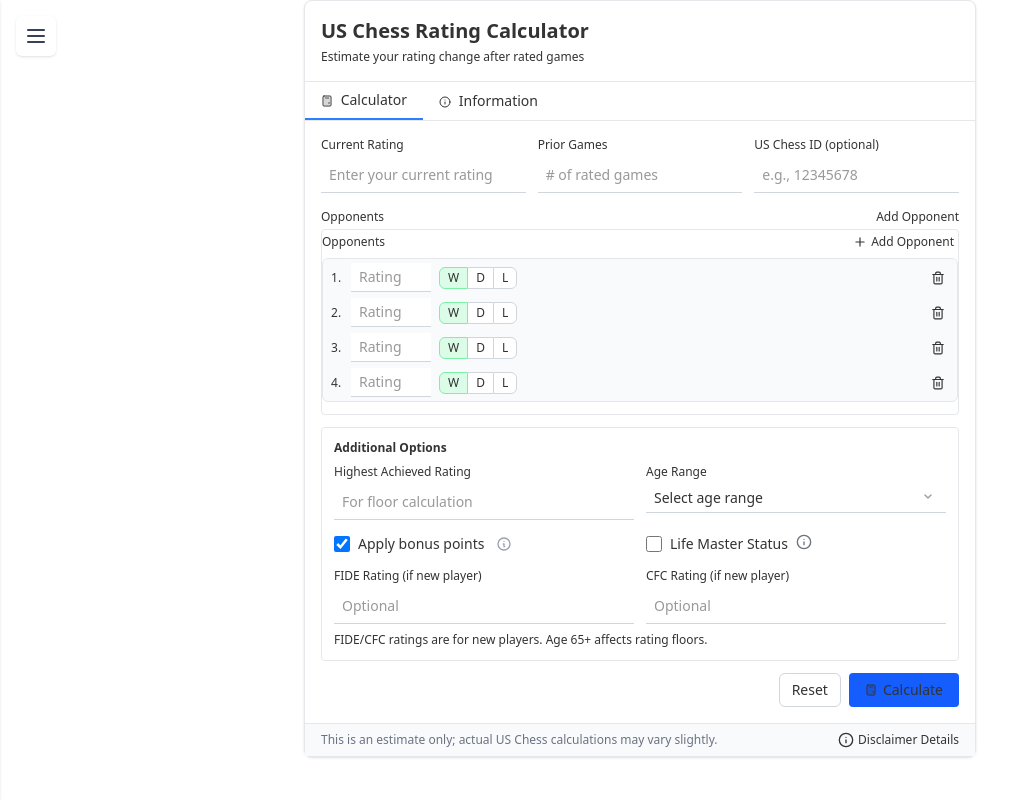
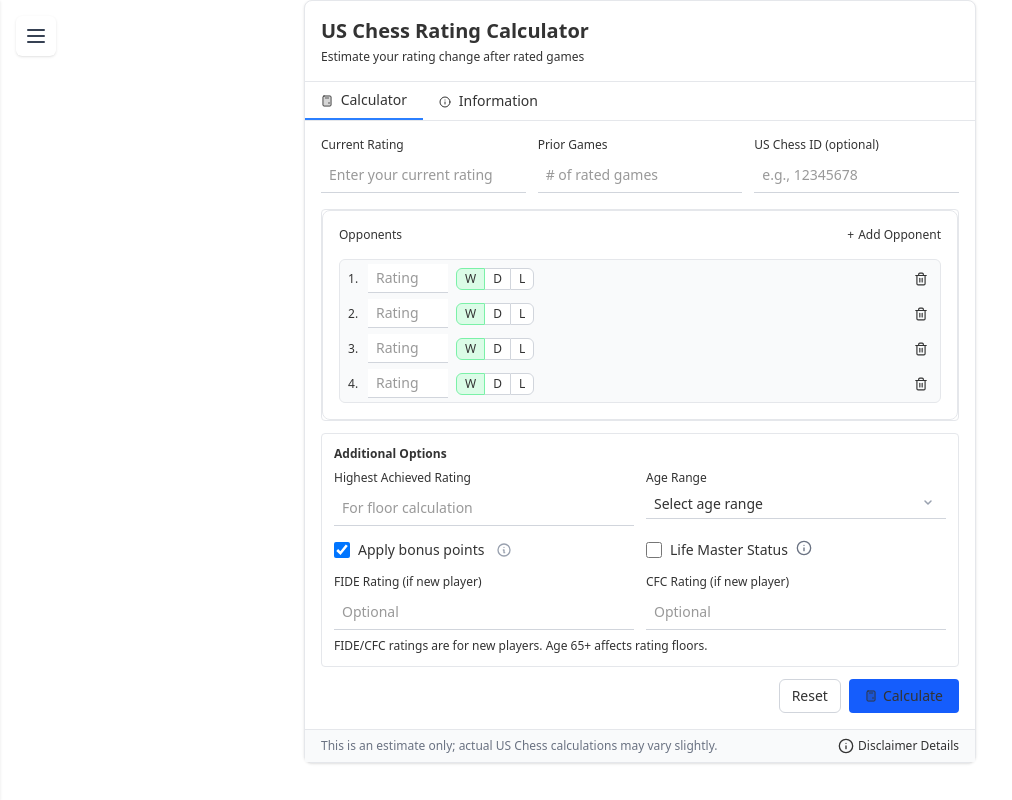
Before and after one commit to KalyanAbbaraju/chess-rating, a Next.js app: page /uschess-rating-estimator in a window 1280 px wide. Shown: the top 800 px of the page, without its empty margins (0-1012 px from the left). Built offline with nearby package versions, Linux system fonts and the light colour scheme; no server answers.

Commit message:
Fixed uschess page

```diff
--- a/src/components/shared/OpponentList.tsx
+++ b/src/components/shared/OpponentList.tsx
@@ -41,22 +41,22 @@
   };
 
   return (
-    <div className="mb-3">
-      <div className="flex justify-between items-center mb-1">
+    <div className="rounded-lg border border-gray-200 p-4">
+      <div className="flex justify-between items-center mb-4">
         <label className="block text-xs font-medium text-gray-700">
           Opponents
         </label>
         <button
+          type="button"
           onClick={onAddOpponent}
-          className="p-1 text-xs text-blue-600 hover:text-blue-800 inline-flex items-center"
+          className="text-xs flex items-center text-blue-600 hover:text-blue-800"
         >
-          <Plus size={14} className="mr-1" />
-          Add Opponent
+          <span className="mr-1">+</span> Add Opponent
         </button>
       </div>
 
       <div className="border border-gray-200 rounded-md overflow-hidden bg-gray-50">
-        <div className="max-h-[180px] overflow-y-auto px-2 py-1">
+        <div className="px-2 py-1">
           {opponents.map((opponent, index) => (
             <div key={opponent.id || index} className="flex items-center mb-1.5 last:mb-0">
               <span className="text-xs text-gray-500 w-5">{index + 1}.</span>
--- a/src/components/uschess-rating-estimator/UsChessEstimator.tsx
+++ b/src/components/uschess-rating-estimator/UsChessEstimator.tsx
@@ -465,15 +465,6 @@
 
             {/* Opponent List Component */}
             <div className="mb-3">
-              <div className="flex justify-between items-center mb-1">
-                <label className="block text-xs font-medium text-gray-700">Opponents</label>
-                <button
-                  onClick={addOpponent}
-                  className="text-xs flex items-center text-blue-600 hover:text-blue-800"
-                >
-                  Add Opponent
-                </button>
-              </div>
               <div className="bg-white rounded border border-gray-200 overflow-hidden mb-3">
                 <OpponentList
                   opponents={opponents}
```
